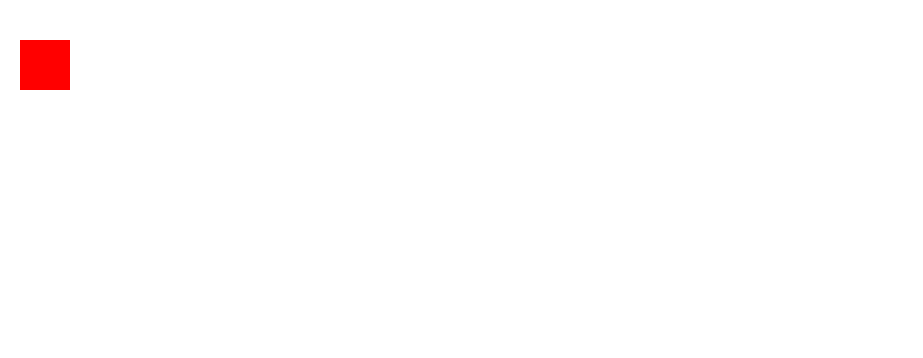
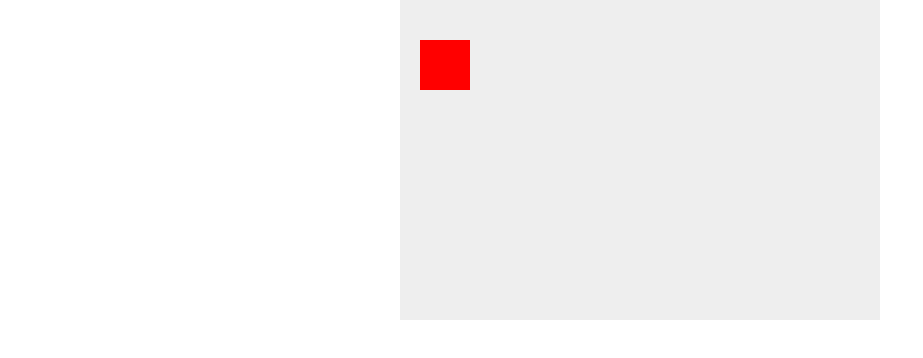
Before and after one commit to jordanv215/basic-breakout-js, a plain HTML site: page index.html in a window 1280 px wide. Shown: the whole page, without its empty margins (0-923 px from the left). Drawn offline with Linux system fonts and the light colour scheme.

Commit message:
whoops, css file path was broken - fixed that. Also changed style of the page.

```diff
--- a/css/styles.css
+++ b/css/styles.css
@@ -2,3 +2,9 @@
   padding: 0;
   margin: 0;
 }
+
+#myCanvas {
+  background: #eee;
+  display: block;
+  margin: 0 auto;
+}
--- a/index.html
+++ b/index.html
@@ -3,11 +3,11 @@
   <head>
     <meta charset="utf-8">
     <title>Breakout Game</title>
-    <link rel="stylesheet" href="/css/styles.css">
+    <link rel="stylesheet" href="css/styles.css">
   </head>
   <body>
 
-      <canvas id="myCanvas"></canvas>
+      <canvas id="myCanvas" width="480" height="320"></canvas>
 
       <script src="js/script.js" type="text/javascript">
 
```
